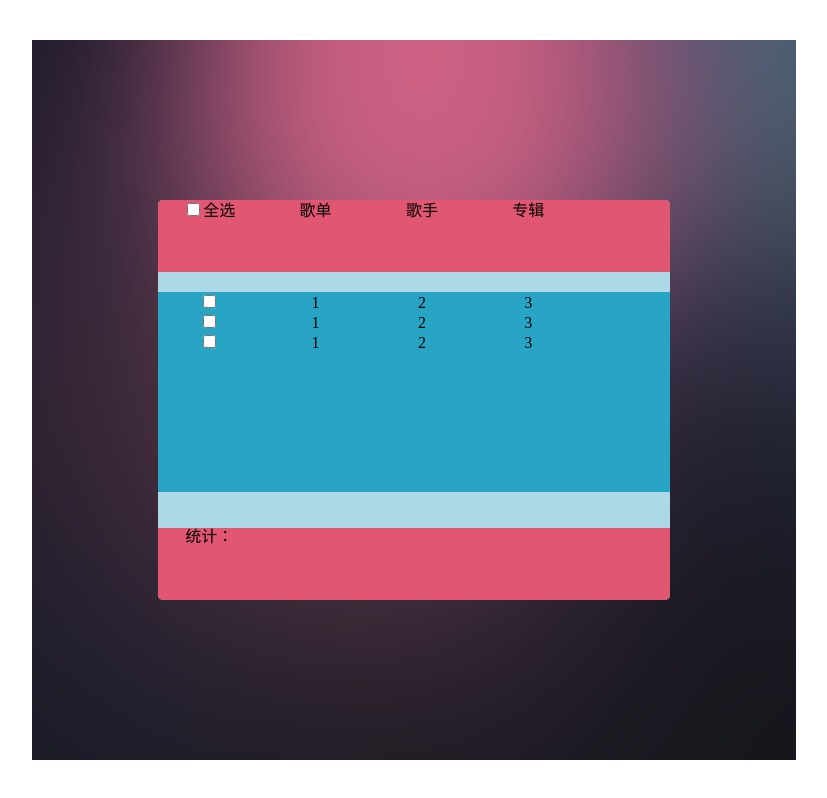
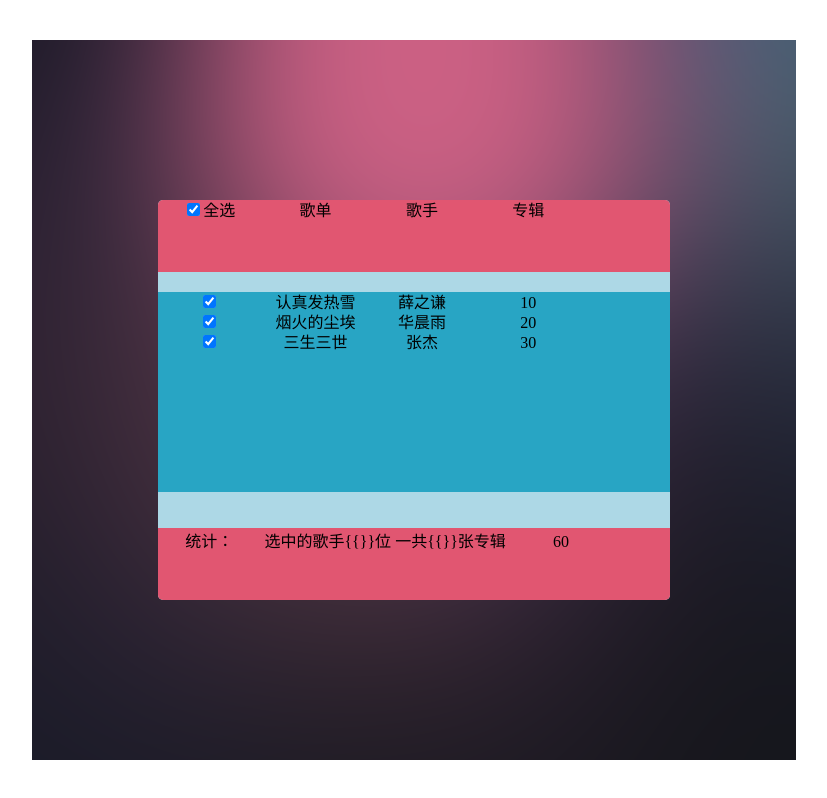
Before and after one commit to QinRenMin/vue, a plain HTML site: page example/百度音乐/index.html in a window 1280 px wide. Shown: the whole page, without its empty margins (226-1053 px from the left). Drawn offline with Linux system fonts and the light colour scheme.

Commit message:
baidumusic

```diff
--- a/example/百度音乐/index.html
+++ b/example/百度音乐/index.html
@@ -1,5 +1,5 @@
 <!DOCTYPE html>
-<html lang="en">
+<html lang="en" xmlns:v-for="http://www.w3.org/1999/xhtml">
 <head>
     <meta charset="UTF-8">
     <title>百度音乐</title>
@@ -68,6 +68,9 @@
             background-color: #28a5c4;
             margin-top: 20px;
         }
+        .list-content ul:hover{
+            background-color: green;
+        }
         .list-footer{
             width: 100%;
             height: 18%;
@@ -82,42 +85,96 @@
         <div class="item-bg">
         </div>
         <div class="item">
+
             <ul class="list-head">
-                <li><input type="checkbox">全选</li>
+                <li><input type="checkbox"
+
+                    v-model="getAll"
+                >全选</li>
                 <li>歌单</li>
                 <li>歌手</li>
                 <li>专辑</li>
             </ul>
             <div class="list-content">
-                <ul >
-                    <li><input type="checkbox"></li>
-                    <li>1</li>
-                    <li>2</li>
-                    <li>3</li>
-                </ul>
-
-                <ul >
-                    <li><input type="checkbox"></li>
-                    <li>1</li>
-                    <li>2</li>
-                    <li>3</li>
+                <ul v-for ="item in list">
+                    <li>
+                        <input type="checkbox"
+                        v-model="item.checked"
+                    ></li>
+                    <li>{{item.song}}</li>
+                    <li>{{item.name}}</li>
+                    <li>{{item.count}}</li>
                 </ul>
 
 
-                <ul >
-                    <li><input type="checkbox"></li>
-                    <li>1</li>
-                    <li>2</li>
-                    <li>3</li>
-                </ul>
             </div>
 
             <ul class="list-footer">
                 <li>统计：</li>
+                <!--<li>统计：</li>-->
+                <span>选中的歌手{{}}位</span>
+                <span>一共{{}}张专辑</span>
+                <li>{{getCount}}</li>
             </ul>
          </div>
         </div>
     </div>
 </div>
+<script>
+    let list = [
+        {
+            id:Date.now()+Math.random(),
+            name:"薛之谦",
+            song:"认真发热雪",
+            count:10,
+            checked:true
+        },
+        {
+            id:Date.now()+Math.random(),
+            name:"华晨雨",
+            song:"烟火的尘埃",
+            count: 20,
+            checked:true
+
+        },
+        {
+            id:Date.now()+Math.random(),
+            name:"张杰",
+            song:"三生三世",
+            count:30,
+            checked:true
+
+        }
+    ];
+    let vm = new Vue({
+        el:"#app",
+        data:{
+            list:list,
+            judge:false
+        },
+        computed:{
+            getCount(){
+                console.log(this.list);
+                let count = 0;
+                let sum = this.list.map((item) => {
+                    count+=item.count;
+                    return count;
+                })[list.length-1];
+                return sum
+            },
+
+            getAll(){
+                let result = true;
+                this.list.map(item => {
+                    if(item.checked === false){
+                        result = false;
+                    }
+                });
+                console.log(result);
+                 return result;
+            }
+        }
+    })
+</script>
 </body>
 </html>
```
